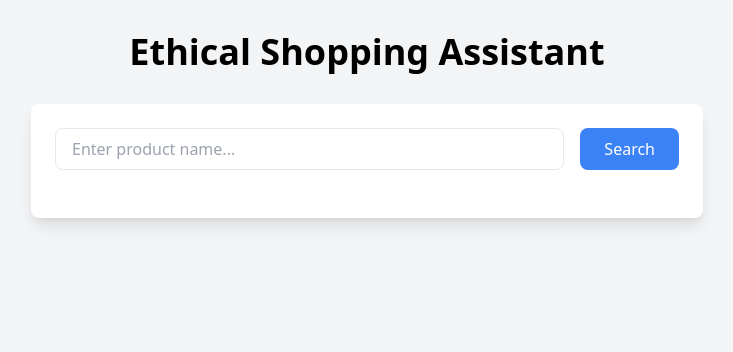
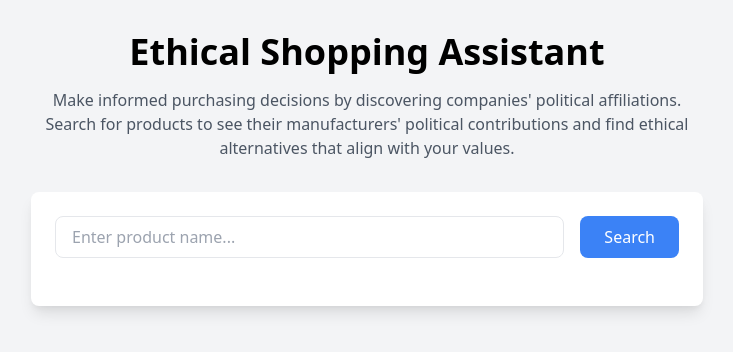
Before and after one commit to drscied/ethical-shopping-app, a Flask app: page / in a window 1280 px wide. Shown: the top 352 px of the page, without its empty margins (273-1006 px from the left). Run offline with Flask 2, Linux system fonts and the light colour scheme.

Commit message:
Added descriptive text to explain app purpose

```diff
--- a/app/templates/index.html
+++ b/app/templates/index.html
@@ -9,7 +9,10 @@
 </head>
 <body class="bg-gray-100">
     <div class="container mx-auto px-4 py-8">
-        <h1 class="text-4xl font-bold text-center mb-8">Ethical Shopping Assistant</h1>
+        <h1 class="text-4xl font-bold text-center mb-4">Ethical Shopping Assistant</h1>
+        <p class="text-center text-gray-600 mb-8 max-w-2xl mx-auto">
+            Make informed purchasing decisions by discovering companies' political affiliations. Search for products to see their manufacturers' political contributions and find ethical alternatives that align with your values.
+        </p>
 
         <div class="max-w-2xl mx-auto">
             <div class="bg-white rounded-lg shadow-lg p-6">
```
